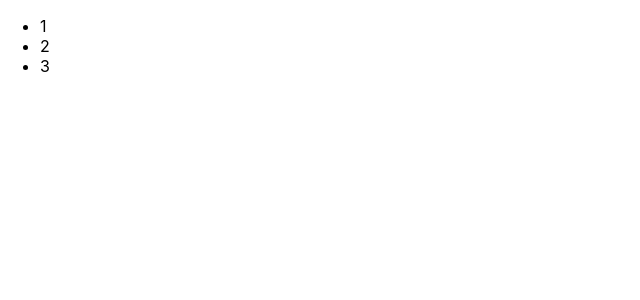
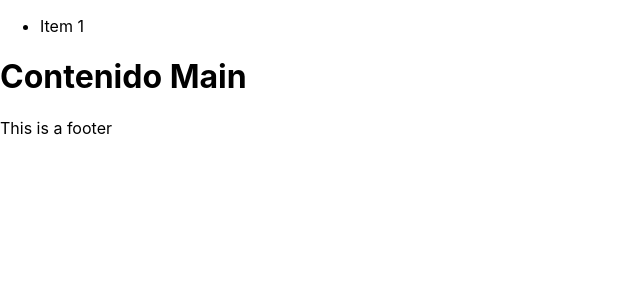
Before and after one commit to Respo-zz/react-tut, a React (Create React App) app: page / in a window 1280 px wide. Shown: the top 300 px of the page, without its empty margins (0-640 px from the left). Built offline with nearby package versions, Linux system fonts and the light colour scheme.

Commit message:
Agregados componentes Header, Main y Footer

```diff
--- a/src/components/App.js
+++ b/src/components/App.js
@@ -1,13 +1,17 @@
 import React from 'react';
 import './style/App.css';
 
+import Header from "./Header";
+import Main from "./Main";
+import Footer from "./Footer";
+
 function App() {
   return (
-    <ul>
-      <li> 1 </li>
-      <li> 2 </li>
-      <li> 3 </li>
-    </ul>
+    <div>
+    <Header />
+    <Main />
+    <Footer />
+    </div>
   );
 }
 
--- a/src/components/Footer.js
+++ b/src/components/Footer.js
@@ -0,0 +1,12 @@
+import React from 'react';
+import './style/Footer.css';
+
+function Footer() {
+  return (
+    <footer>
+      <p> This is a footer </p>
+    </footer>
+  );
+}
+
+export default Footer;
--- a/src/components/Header.js
+++ b/src/components/Header.js
@@ -0,0 +1,14 @@
+import React from 'react';
+import './style/Header.css';
+
+function Header() {
+  return (
+    <nav>
+      <ul>
+        <li> Item 1 </li>
+      </ul>
+    </nav>
+  );
+}
+
+export default Header;
--- a/src/components/Main.js
+++ b/src/components/Main.js
@@ -0,0 +1,12 @@
+import React from 'react';
+import './style/Main.css';
+
+function Main() {
+  return (
+    <div>
+      <h1> Contenido Main </h1>
+    </div>
+  );
+}
+
+export default Main;
```
